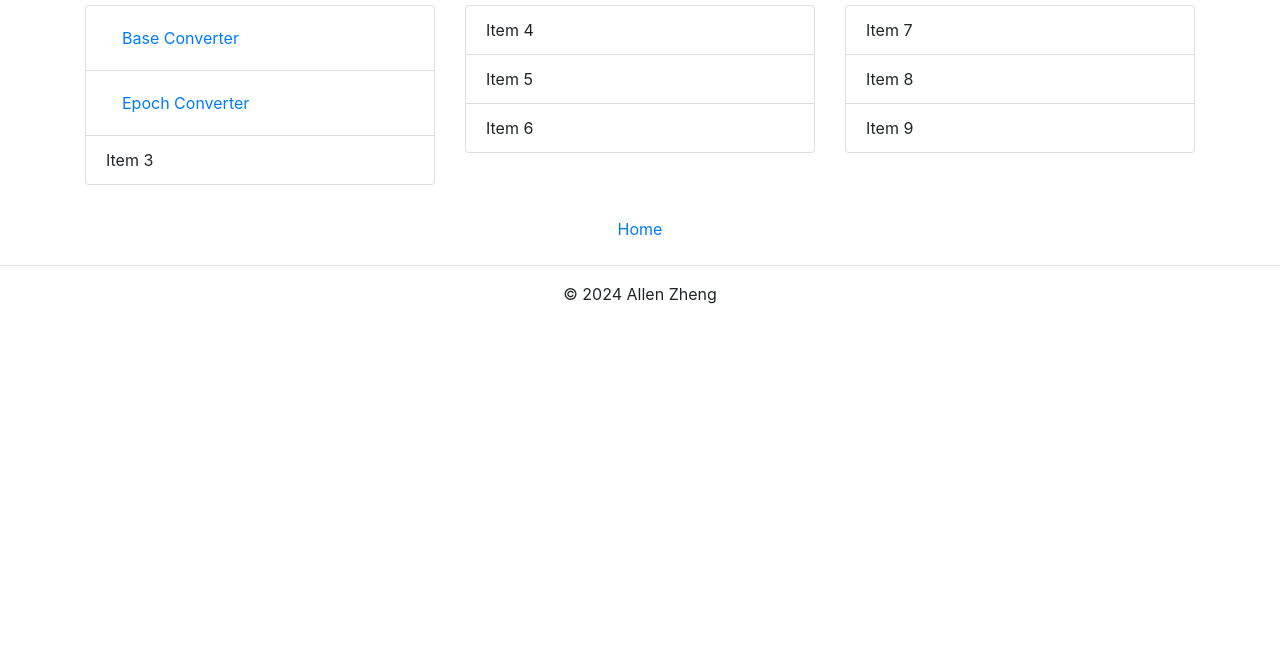
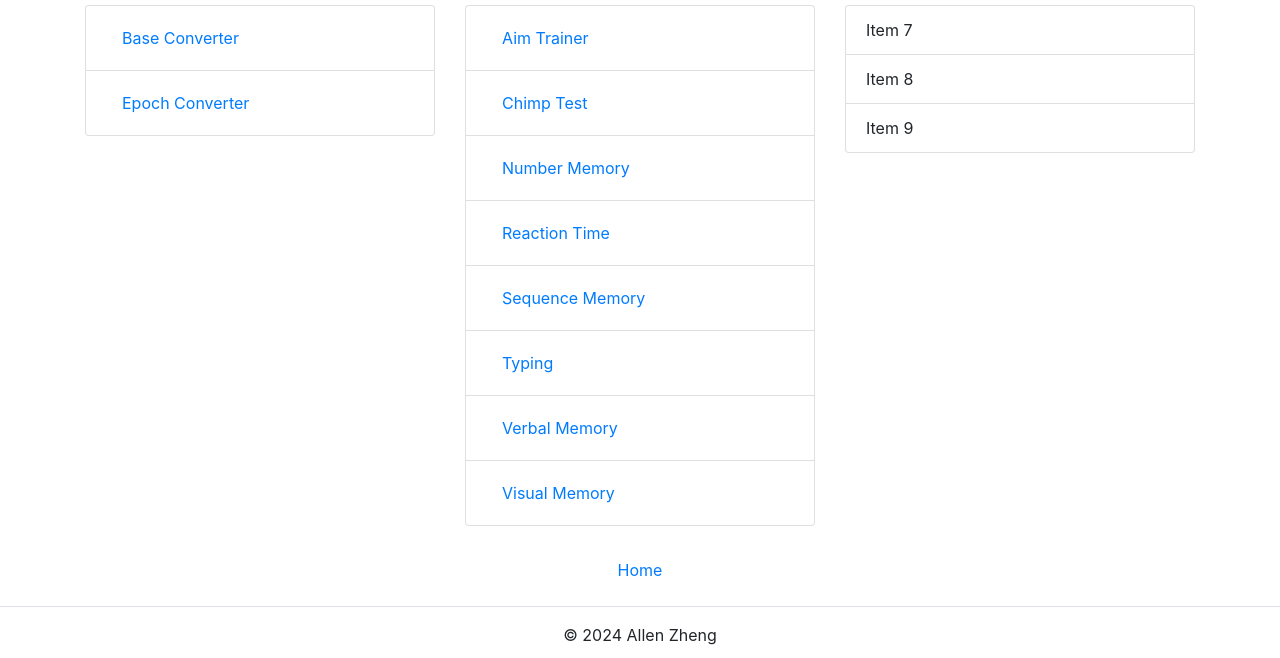
Before and after one commit to zhenga8533/tools, a plain HTML site: page index.html in a window 1280 px wide. Shown: the part 624-1282 px from the top of the page. Before the commit the page ends 941 px from the top, so only its background shows below. Drawn offline with nearby package versions, Linux system fonts and the light colour scheme.

Commit message:
Added human benchmark paths

```diff
--- a/content/pages/home.html
+++ b/content/pages/home.html
@@ -20,15 +20,19 @@
             <ul class="list-group">
                 <li class="list-group-item"><a class="nav-link" href="./content/converters/base-converter.html">Base Converter</a></li>
                 <li class="list-group-item"><a class="nav-link" href="./content/converters/epoch-converter.html">Epoch Converter</a></li>
-                <li class="list-group-item">Item 3</li>
             </ul>
         </div>
         <div class="col-md-4">
             <h2>Human Benchmark</h2>
             <ul class="list-group">
-                <li class="list-group-item">Item 4</li>
-                <li class="list-group-item">Item 5</li>
-                <li class="list-group-item">Item 6</li>
+                <li class="list-group-item"><a class="nav-link" href="./content/human-benchmark/number-memory.html">Aim Trainer</a></li>
+                <li class="list-group-item"><a class="nav-link" href="./content/human-benchmark/number-memory.html">Chimp Test</a></li>
+                <li class="list-group-item"><a class="nav-link" href="./content/human-benchmark/number-memory.html">Number Memory</a></li>
+                <li class="list-group-item"><a class="nav-link" href="./content/human-benchmark/number-memory.html">Reaction Time</a></li>
+                <li class="list-group-item"><a class="nav-link" href="./content/human-benchmark/number-memory.html">Sequence Memory</a></li>
+                <li class="list-group-item"><a class="nav-link" href="./content/human-benchmark/number-memory.html">Typing</a></li>
+                <li class="list-group-item"><a class="nav-link" href="./content/human-benchmark/number-memory.html">Verbal Memory</a></li>
+                <li class="list-group-item"><a class="nav-link" href="./content/human-benchmark/number-memory.html">Visual Memory</a></li>
             </ul>
         </div>
         <div class="col-md-4">
--- a/index.html
+++ b/index.html
@@ -39,7 +39,7 @@
     <!-- Footer -->
     <footer class="py-3 my-4">
         <ul class="nav justify-content-center border-bottom pb-3 mb-3">
-            <li class="nav-item"><a href="#" class="nav-link px-2 text-body-secondary">Home</a></li>
+            <li class="nav-item"><a href="./content/pages/home.html" class="nav-link px-2 text-body-secondary">Home</a></li>
         </ul>
         <p class="text-center text-body-secondary">© 2024 Allen Zheng</p>
     </footer>
```
Also changed, not shown: content/human-benchmark/number-memory.html (added), js/number-memory.js (added).
